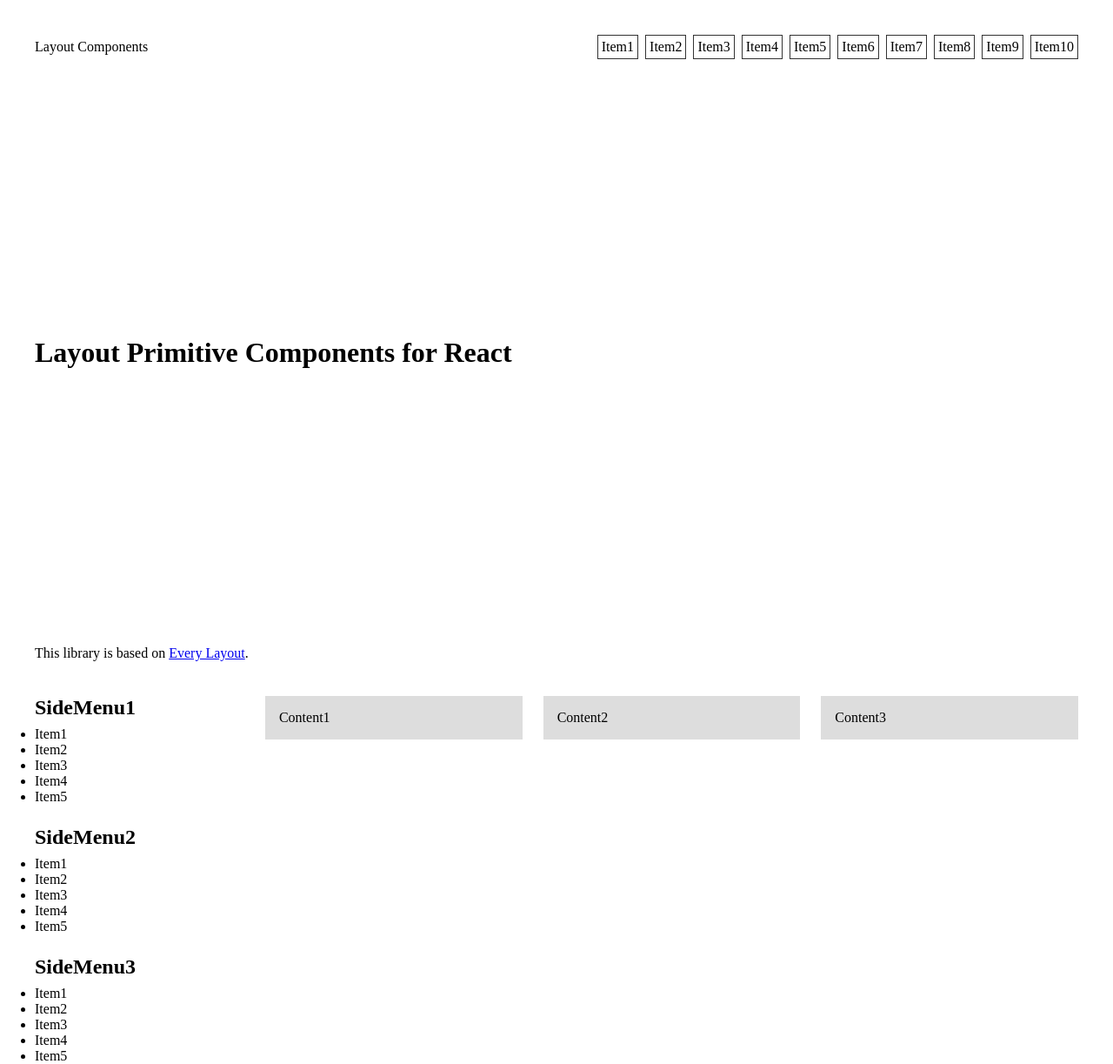
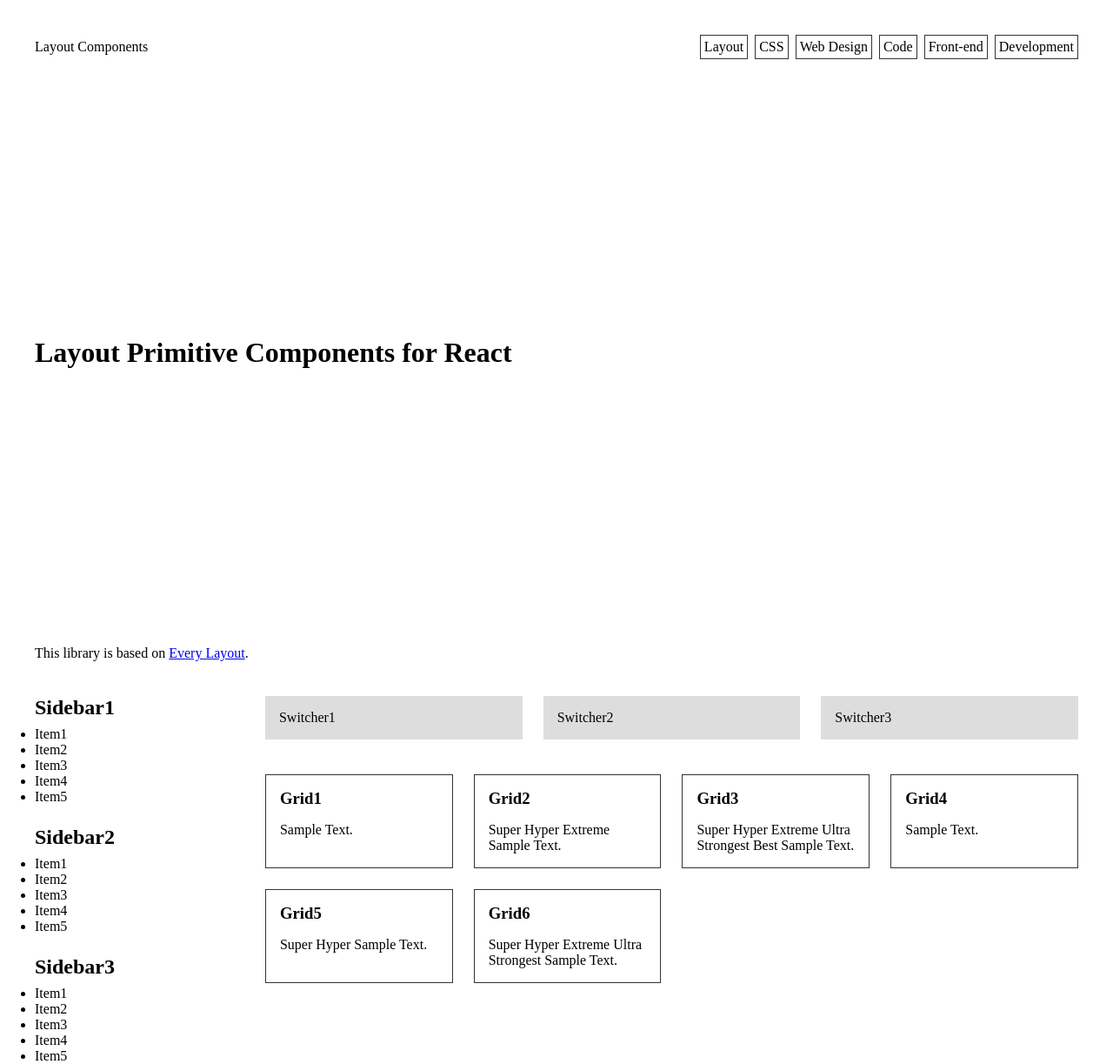
Before and after one commit to Hiratake/layout-components-react, a React (Vite) app: page / in a window 1280 px wide. Shown: the whole page at 87% size. Built offline with nearby package versions, Linux system fonts and the light colour scheme.

Commit message:
feat: gridコンポーネントを追加

```diff
--- /dev/null
+++ b/src/components/LGrid/index.tsx
@@ -0,0 +1,45 @@
+// LGrid
+
+import { CSSProperties, ElementType, ReactNode } from 'react'
+import { css } from '@emotion/react'
+
+// ----------------------------------------
+// Type
+// ----------------------------------------
+
+export type LayoutGridProps = {
+  /** Custom tag used for the root element. */
+  tag?: ElementType
+  /** Content of the component. */
+  children?: ReactNode
+  /** Defines the base width. */
+  min?: CSSProperties['width']
+  /** Defines the space between children. */
+  space?: CSSProperties['gap']
+}
+
+// ----------------------------------------
+// JSX
+// ----------------------------------------
+
+export const LGrid = (props: LayoutGridProps) => {
+  const ComponentTag = props.tag || 'div'
+  return <ComponentTag css={rootStyle(props)}>{props.children}</ComponentTag>
+}
+
+// ----------------------------------------
+// Style
+// ----------------------------------------
+
+const rootStyle = (props: LayoutGridProps) => {
+  const gridTemplateColumns = `repeat(
+    auto-fill,
+    minmax(min(${props.min || '240px'}, 100%), 1fr)
+  )`
+  return css`
+    display: grid;
+    grid-template-columns: ${gridTemplateColumns};
+    gap: ${props.space};
+    align-content: flex-start;
+  `
+}
--- a/src/main.ts
+++ b/src/main.ts
@@ -6,6 +6,7 @@ export { LCluster } from './components/LCluster'
 export { LSidebar } from './components/LSidebar'
 export { LSwitcher } from './components/LSwitcher'
 export { LCover } from './components/LCover'
+export { LGrid } from './components/LGrid'
 
 export type { LayoutProviderProps } from './components/LProvider'
 export type { LayoutStackProps } from './components/LStack'
@@ -15,3 +16,4 @@ export type { LayoutClusterProps } from './components/LCluster'
 export type { LayoutSidebarProps } from './components/LSidebar'
 export type { LayoutSwitcherProps } from './components/LSwitcher'
 export type { LayoutCoverProps } from './components/LCover'
+export type { LayoutGridProps } from './components/LGrid'
--- a/src/view/App.tsx
+++ b/src/view/App.tsx
@@ -5,6 +5,7 @@ import {
   LCenter,
   LCluster,
   LCover,
+  LGrid,
   LProvider,
   LSidebar,
   LStack,
@@ -28,22 +29,24 @@ export const App = () => {
           >
             <LBox>Layout Components</LBox>
             <LCluster tag="nav" space="8px">
-              {(() => {
-                const boxes = []
-                for (let i = 1; i <= 10; i++) {
-                  boxes.push(
-                    <LBox
-                      key={`nav${i}`}
-                      borderColor="#333"
-                      borderWidth="1px"
-                      padding="4px"
-                    >
-                      Item{i}
-                    </LBox>
-                  )
-                }
-                return <>{boxes}</>
-              })()}
+              <LBox borderColor="#333" borderWidth="1px" padding="4px">
+                Layout
+              </LBox>
+              <LBox borderColor="#333" borderWidth="1px" padding="4px">
+                CSS
+              </LBox>
+              <LBox borderColor="#333" borderWidth="1px" padding="4px">
+                Web Design
+              </LBox>
+              <LBox borderColor="#333" borderWidth="1px" padding="4px">
+                Code
+              </LBox>
+              <LBox borderColor="#333" borderWidth="1px" padding="4px">
+                Front-end
+              </LBox>
+              <LBox borderColor="#333" borderWidth="1px" padding="4px">
+                Development
+              </LBox>
             </LCluster>
           </LCluster>
         }
@@ -62,36 +65,89 @@ export const App = () => {
         <LStack space="32px">
           <LSidebar side="left" sideWidth="240px" space="24px">
             <LStack space="24px">
-              {(() => {
-                const items = []
-                for (let i = 1; i <= 3; i++) {
-                  const children = []
-                  for (let j = 1; j <= 5; j++) {
-                    children.push(<li key={`menu${i}item${j}`}>Item{j}</li>)
-                  }
-                  items.push(
-                    <LStack key={`menu${i}`} space="8px">
-                      <h2>SideMenu{i}</h2>
-                      <ul>{children}</ul>
-                    </LStack>
-                  )
-                }
-                return items
-              })()}
+              <LStack space="8px">
+                <h2>Sidebar1</h2>
+                <ul>
+                  <li>Item1</li>
+                  <li>Item2</li>
+                  <li>Item3</li>
+                  <li>Item4</li>
+                  <li>Item5</li>
+                </ul>
+              </LStack>
+              <LStack space="8px">
+                <h2>Sidebar2</h2>
+                <ul>
+                  <li>Item1</li>
+                  <li>Item2</li>
+                  <li>Item3</li>
+                  <li>Item4</li>
+                  <li>Item5</li>
+                </ul>
+              </LStack>
+              <LStack space="8px">
+                <h2>Sidebar3</h2>
+                <ul>
+                  <li>Item1</li>
+                  <li>Item2</li>
+                  <li>Item3</li>
+                  <li>Item4</li>
+                  <li>Item5</li>
+                </ul>
+              </LStack>
             </LStack>
 
             <LStack space="40px">
               <LSwitcher threshold="640px" space="24px" limit={3}>
                 <LBox backgroundColor="#ddd" padding="16px">
-                  Content1
+                  Switcher1
                 </LBox>
                 <LBox backgroundColor="#ddd" padding="16px">
-                  Content2
+                  Switcher2
                 </LBox>
                 <LBox backgroundColor="#ddd" padding="16px">
-                  Content3
+                  Switcher3
                 </LBox>
               </LSwitcher>
+
+              <LGrid min="200px" space="24px">
+                <LBox borderColor="#333" borderWidth="1px" padding="16px">
+                  <LStack space="16px">
+                    <h3>Grid1</h3>
+                    <p>Sample Text.</p>
+                  </LStack>
+                </LBox>
+                <LBox borderColor="#333" borderWidth="1px" padding="16px">
+                  <LStack space="16px">
+                    <h3>Grid2</h3>
+                    <p>Super Hyper Extreme Sample Text.</p>
+                  </LStack>
+                </LBox>
+                <LBox borderColor="#333" borderWidth="1px" padding="16px">
+                  <LStack space="16px">
+                    <h3>Grid3</h3>
+                    <p>Super Hyper Extreme Ultra Strongest Best Sample Text.</p>
+                  </LStack>
+                </LBox>
+                <LBox borderColor="#333" borderWidth="1px" padding="16px">
+                  <LStack space="16px">
+                    <h3>Grid4</h3>
+                    <p>Sample Text.</p>
+                  </LStack>
+                </LBox>
+                <LBox borderColor="#333" borderWidth="1px" padding="16px">
+                  <LStack space="16px">
+                    <h3>Grid5</h3>
+                    <p>Super Hyper Sample Text.</p>
+                  </LStack>
+                </LBox>
+                <LBox borderColor="#333" borderWidth="1px" padding="16px">
+                  <LStack space="16px">
+                    <h3>Grid6</h3>
+                    <p>Super Hyper Extreme Ultra Strongest Sample Text.</p>
+                  </LStack>
+                </LBox>
+              </LGrid>
             </LStack>
           </LSidebar>
         </LStack>
```
